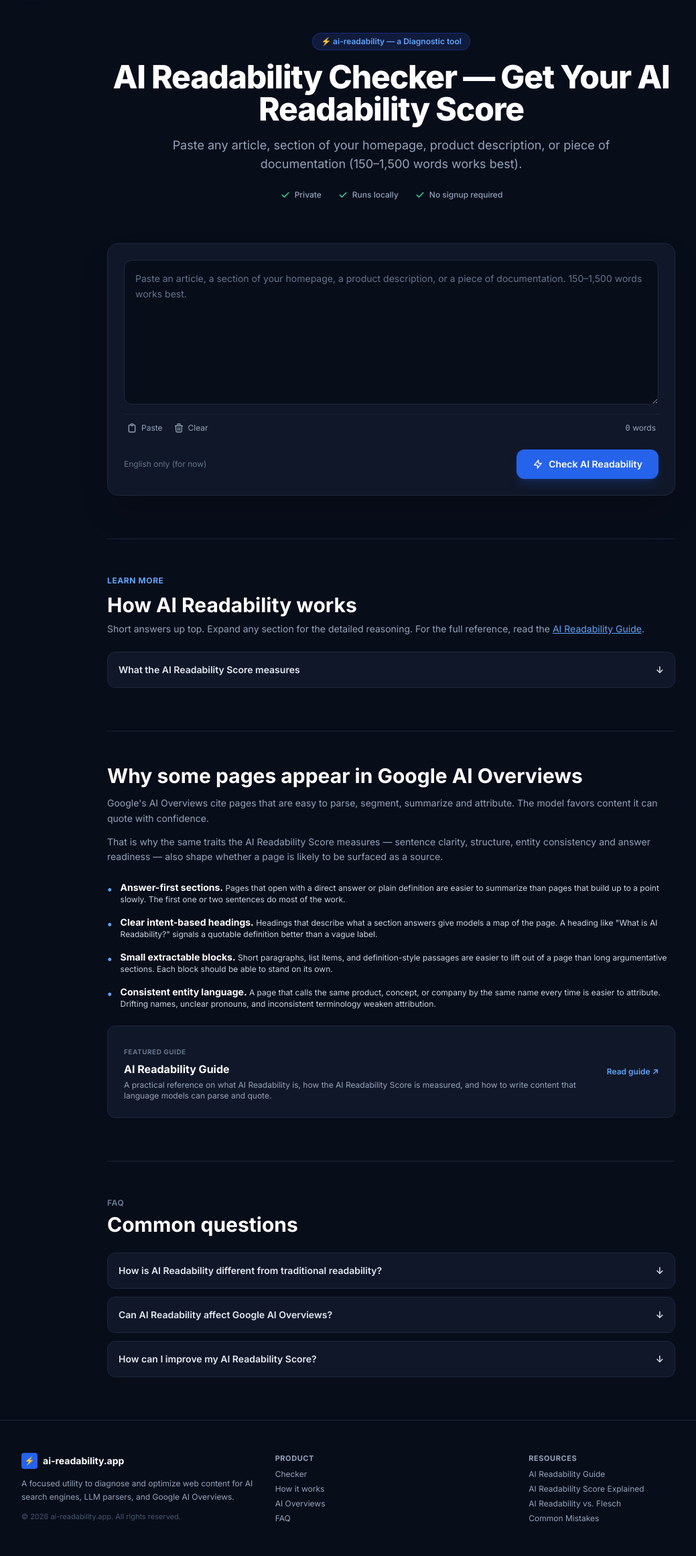
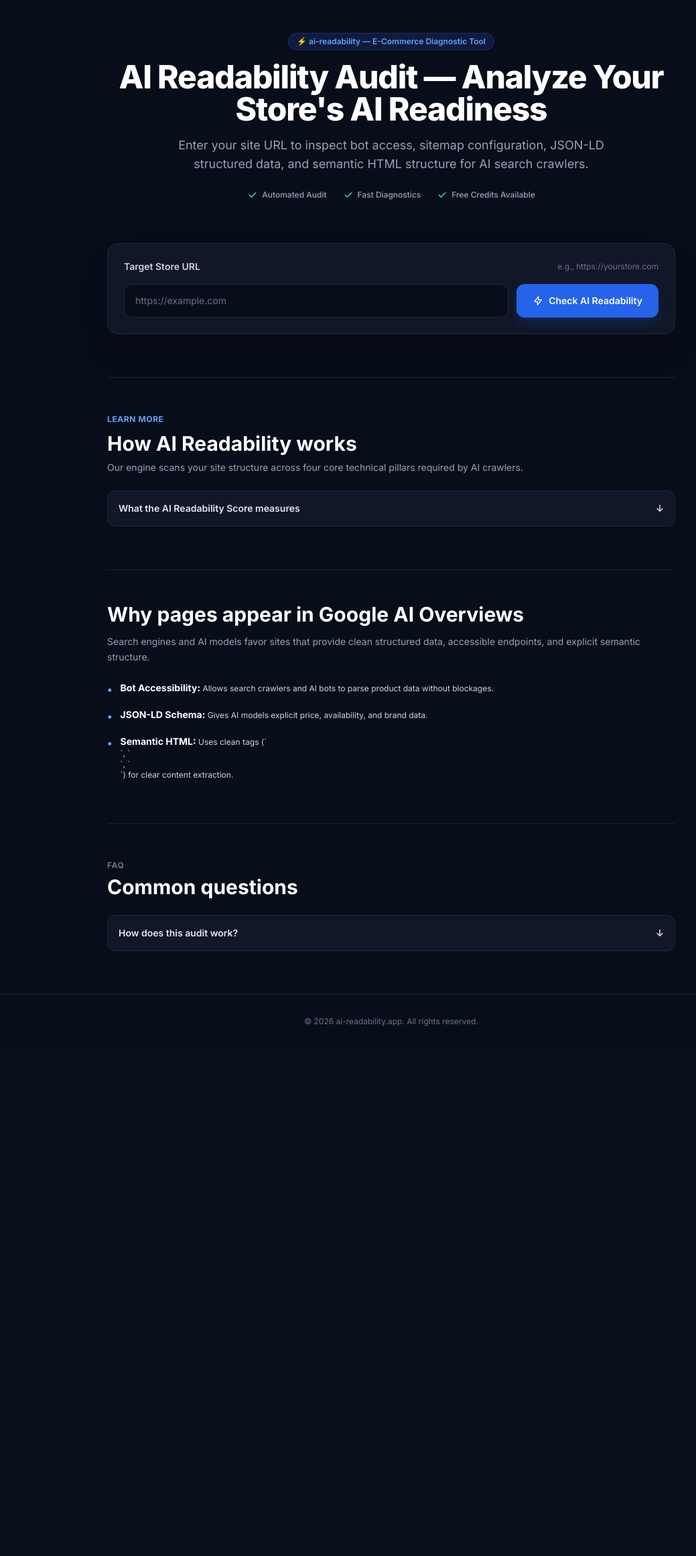
Before and after one commit to habibitrails-ux/ai-readability-audit, a Flask app: page / in a window 1280 px wide. Shown: the part 65-2388 px from the top of the page at 67% size, without its empty margins (56-1095 px from the left). After the commit the page ends 1597 px from the top, so only its background shows below. Run offline with Flask 3, Linux system fonts and the light colour scheme; some libraries are stand-ins or nearby versions.

Commit message:
Update index.html

```diff
--- a/templates/index.html
+++ b/templates/index.html
@@ -3,7 +3,7 @@
 <head>
   <meta charset="UTF-8">
   <meta name="viewport" content="width=device-width, initial-scale=1.0">
-  <title>AI Readability Checker — Get Your AI Readability Score</title>
+  <title>AI Readability Checker — E-Commerce Diagnostic Tool</title>
   <script src="https://cdn.tailwindcss.com"></script>
   <link rel="preconnect" href="https://fonts.googleapis.com">
   <link rel="preconnect" href="https://fonts.gstatic.com" crossorigin>
@@ -16,7 +16,7 @@
 </head>
 <body class="bg-[#080d1a] text-slate-100 min-h-screen flex flex-col justify-between selection:bg-blue-600 selection:text-white">
 
-  <!-- Navigation Header -->
+  <!-- Header Navigation -->
   <header class="border-b border-slate-800/80 bg-[#080d1a]/90 backdrop-blur-md sticky top-0 z-50">
     <div class="max-w-6xl mx-auto px-6 h-16 flex items-center justify-between">
       <div class="flex items-center space-x-3">
@@ -35,54 +35,38 @@
     </div>
   </header>
 
-  <!-- Hero & Tool Container -->
+  <!-- Hero & Tool Section -->
   <main class="max-w-4xl mx-auto px-6 pt-12 pb-16 w-full flex-grow space-y-16">
 
     <!-- Hero Title Header -->
     <div id="checker" class="text-center space-y-4">
       <div class="inline-flex items-center space-x-2 bg-blue-950/60 border border-blue-800/50 px-3 py-1 rounded-full text-xs font-semibold text-blue-400">
-        <span>⚡ ai-readability — a Diagnostic tool</span>
+        <span>⚡ ai-readability — E-Commerce Diagnostic Tool</span>
       </div>
       <h1 class="text-4xl md:text-5xl font-extrabold text-white tracking-tight leading-tight">
-        AI Readability Checker — Get Your AI Readability Score
+        AI Readability Audit — Analyze Your Store's AI Readiness
       </h1>
       <p class="text-slate-400 text-base md:text-lg max-w-2xl mx-auto leading-relaxed">
-        Paste any article, section of your homepage, product description, or piece of documentation (150–1,500 words works best).
+        Enter your site URL to inspect bot access, sitemap configuration, JSON-LD structured data, and semantic HTML structure for AI search crawlers.
       </p>
 
+      <!-- Feature Pills -->
       <div class="flex items-center justify-center space-x-6 text-xs text-slate-400 pt-2 font-medium">
-        <span class="flex items-center gap-1.5"><svg class="w-4 h-4 text-emerald-400" fill="currentColor" viewBox="0 0 20 20"><path d="M16.707 5.293a1 1 0 010 1.414l-8 8a1 1 0 01-1.414 0l-4-4a1 1 0 011.414-1.414L8 12.586l7.293-7.293a1 1 0 011.414 0z"/></svg> Private</span>
-        <span class="flex items-center gap-1.5"><svg class="w-4 h-4 text-emerald-400" fill="currentColor" viewBox="0 0 20 20"><path d="M16.707 5.293a1 1 0 010 1.414l-8 8a1 1 0 01-1.414 0l-4-4a1 1 0 011.414-1.414L8 12.586l7.293-7.293a1 1 0 011.414 0z"/></svg> Runs locally</span>
-        <span class="flex items-center gap-1.5"><svg class="w-4 h-4 text-emerald-400" fill="currentColor" viewBox="0 0 20 20"><path d="M16.707 5.293a1 1 0 010 1.414l-8 8a1 1 0 01-1.414 0l-4-4a1 1 0 011.414-1.414L8 12.586l7.293-7.293a1 1 0 011.414 0z"/></svg> No signup required</span>
+        <span class="flex items-center gap-1.5"><svg class="w-4 h-4 text-emerald-400" fill="currentColor" viewBox="0 0 20 20"><path d="M16.707 5.293a1 1 0 010 1.414l-8 8a1 1 0 01-1.414 0l-4-4a1 1 0 011.414-1.414L8 12.586l7.293-7.293a1 1 0 011.414 0z"/></svg> Automated Audit</span>
+        <span class="flex items-center gap-1.5"><svg class="w-4 h-4 text-emerald-400" fill="currentColor" viewBox="0 0 20 20"><path d="M16.707 5.293a1 1 0 010 1.414l-8 8a1 1 0 01-1.414 0l-4-4a1 1 0 011.414-1.414L8 12.586l7.293-7.293a1 1 0 011.414 0z"/></svg> Fast Diagnostics</span>
+        <span class="flex items-center gap-1.5"><svg class="w-4 h-4 text-emerald-400" fill="currentColor" viewBox="0 0 20 20"><path d="M16.707 5.293a1 1 0 010 1.414l-8 8a1 1 0 01-1.414 0l-4-4a1 1 0 011.414-1.414L8 12.586l7.293-7.293a1 1 0 011.414 0z"/></svg> Free Credits Available</span>
       </div>
     </div>
 
-    <!-- Text Input Box Component -->
-    <div class="bg-[#101728] border border-slate-800 rounded-2xl p-4 md:p-6 shadow-2xl space-y-4">
-      <div class="relative">
-        <textarea id="text-input" oninput="updateWordCount()" rows="8" placeholder="Paste an article, a section of your homepage, a product description, or a piece of documentation. 150–1,500 words works best." class="w-full bg-[#080d1a] border border-slate-800 rounded-xl p-4 text-slate-200 placeholder-slate-500 focus:outline-none focus:ring-2 focus:ring-blue-500/50 focus:border-blue-500 transition-all text-sm leading-relaxed resize-y min-h-[200px]"></textarea>
-
-        <!-- Action Toolbar -->
-        <div class="flex items-center justify-between border-t border-slate-800/80 pt-3 mt-2 px-1 text-xs text-slate-400">
-          <div class="flex items-center gap-4">
-            <button onclick="pasteFromClipboard()" class="flex items-center gap-1.5 hover:text-white transition-colors">
-              <svg class="w-4 h-4" fill="none" stroke="currentColor" viewBox="0 0 24 24"><path stroke-linecap="round" stroke-linejoin="round" stroke-width="2" d="M9 5H7a2 2 0 00-2 2v12a2 2 0 002 2h10a2 2 0 002-2V7a2 2 0 00-2-2h-2M9 5a2 2 0 002 2h2a2 2 0 002-2M9 5a2 2 0 012-2h2a2 2 0 012 2"/></svg>
-              <span>Paste</span>
-            </button>
-            <button onclick="clearText()" class="flex items-center gap-1.5 hover:text-white transition-colors">
-              <svg class="w-4 h-4" fill="none" stroke="currentColor" viewBox="0 0 24 24"><path stroke-linecap="round" stroke-linejoin="round" stroke-width="2" d="M19 7l-.867 12.142A2 2 0 0116.138 21H7.862a2 2 0 01-1.995-1.858L5 7m5 4v6m4-6v6m1-10V4a1 1 0 00-1-1h-4a1 1 0 00-1 1v3M4 7h16"/></svg>
-              <span>Clear</span>
-            </button>
-          </div>
-          <div>
-            <span id="word-count" class="font-mono text-slate-400">0</span> words
-          </div>
-        </div>
+    <!-- URL Input Card -->
+    <div class="bg-[#101728] border border-slate-800 rounded-2xl p-6 shadow-2xl space-y-4">
+      <div class="flex items-center justify-between">
+        <label for="url-input" class="text-sm font-semibold text-slate-300">Target Store URL</label>
+        <span class="text-xs text-slate-500">e.g., https://yourstore.com</span>
       </div>
-
-      <div class="flex items-center justify-between pt-2">
-        <span class="text-xs text-slate-500">English only (for now)</span>
-        <button onclick="runAudit()" class="bg-blue-600 hover:bg-blue-500 text-white font-semibold px-6 py-3 rounded-xl transition-all flex items-center gap-2 text-sm shadow-lg shadow-blue-600/20">
+      <div class="flex flex-col sm:flex-row gap-3">
+        <input id="url-input" type="url" placeholder="https://example.com" class="flex-1 bg-[#080d1a] border border-slate-800 rounded-xl px-4 py-3.5 text-slate-100 placeholder-slate-500 focus:outline-none focus:ring-2 focus:ring-blue-500/50 focus:border-blue-500 transition-all text-sm">
+        <button onclick="runAudit()" class="bg-blue-600 hover:bg-blue-500 text-white font-semibold px-6 py-3.5 rounded-xl transition-all flex items-center justify-center gap-2 text-sm shadow-lg shadow-blue-600/20 whitespace-nowrap">
           <svg class="w-4 h-4" fill="none" stroke="currentColor" viewBox="0 0 24 24"><path stroke-linecap="round" stroke-linejoin="round" stroke-width="2" d="M13 10V3L4 14h7v7l9-11h-7z"/></svg>
           <span>Check AI Readability</span>
         </button>
@@ -90,7 +74,7 @@
       <div id="error-msg" class="hidden text-xs text-red-400 bg-red-950/40 border border-red-800/40 p-3 rounded-lg"></div>
     </div>
 
-    <!-- Audit Diagnostic Output Box -->
+    <!-- Audit Results Box -->
     <div id="results-box" class="hidden bg-[#101728] border border-slate-800 rounded-2xl p-6 shadow-2xl space-y-6">
       <div class="flex items-center justify-between border-b border-slate-800 pb-4">
         <div>
@@ -105,96 +89,71 @@
 
       <div class="grid grid-cols-2 md:grid-cols-4 gap-4">
         <div class="bg-[#080d1a] p-4 rounded-xl border border-slate-800">
-          <div class="text-xs text-slate-400 mb-1">Sentence Clarity</div>
+          <div class="text-xs text-slate-400 mb-1">Bot Accessibility</div>
           <div id="score-bot" class="text-lg font-bold text-white">0/25</div>
         </div>
         <div class="bg-[#080d1a] p-4 rounded-xl border border-slate-800">
-          <div class="text-xs text-slate-400 mb-1">Structure</div>
+          <div class="text-xs text-slate-400 mb-1">Sitemap Status</div>
           <div id="score-sitemap" class="text-lg font-bold text-white">0/25</div>
         </div>
         <div class="bg-[#080d1a] p-4 rounded-xl border border-slate-800">
-          <div class="text-xs text-slate-400 mb-1">Entity Consistency</div>
+          <div class="text-xs text-slate-400 mb-1">Schema JSON-LD</div>
           <div id="score-schema" class="text-lg font-bold text-white">0/25</div>
         </div>
         <div class="bg-[#080d1a] p-4 rounded-xl border border-slate-800">
-          <div class="text-xs text-slate-400 mb-1">Answer Readiness</div>
+          <div class="text-xs text-slate-400 mb-1">Semantic HTML</div>
           <div id="score-semantic" class="text-lg font-bold text-white">0/25</div>
         </div>
       </div>
     </div>
 
-    <!-- Section 1: How AI Readability Works -->
+    <!-- How AI Readability Works -->
     <section id="how-it-works" class="border-t border-slate-800/80 pt-12 space-y-6">
       <div class="space-y-2">
         <span class="text-xs font-bold uppercase tracking-wider text-blue-400">Learn More</span>
         <h2 class="text-2xl md:text-3xl font-bold text-white">How AI Readability works</h2>
-        <p class="text-sm text-slate-400">Short answers up top. Expand any section for the detailed reasoning. For the full reference, read the <a href="#" class="text-blue-400 underline">AI Readability Guide</a>.</p>
+        <p class="text-sm text-slate-400">Our engine scans your site structure across four core technical pillars required by AI crawlers.</p>
       </div>
 
-      <div class="space-y-4">
+      <div class="space-y-3">
         <details class="group bg-[#101728] border border-slate-800 rounded-xl overflow-hidden">
           <summary class="flex justify-between items-center p-4 cursor-pointer font-semibold text-sm text-slate-200 group-open:text-blue-400">
             <span>What the AI Readability Score measures</span>
             <span class="transition group-open:rotate-180">↓</span>
           </summary>
-          <div class="p-4 pt-0 text-xs text-slate-400 border-t border-slate-800/50 space-y-2">
-            The AI Readability Score covers four main traits: <strong>clarity</strong>, <strong>structure</strong>, <strong>entity consistency</strong>, and <strong>answer-readiness</strong> into a single 0–100 index.
+          <div class="p-4 pt-0 text-xs text-slate-400 border-t border-slate-800/50">
+            The score evaluates <strong>Bot Accessibility</strong> (robots.txt permissions), <strong>Sitemap Status</strong>, <strong>Schema JSON-LD</strong> markup completeness, and <strong>Semantic HTML</strong> structure into a consolidated 0–100 rating.
           </div>
         </details>
       </div>
     </section>
 
-    <!-- Section 2: Why Pages Appear in Google AI Overviews -->
+    <!-- AI Overviews Section -->
     <section id="ai-overviews" class="border-t border-slate-800/80 pt-12 space-y-6">
       <div class="space-y-3">
-        <h2 class="text-2xl md:text-3xl font-bold text-white">Why some pages appear in Google AI Overviews</h2>
+        <h2 class="text-2xl md:text-3xl font-bold text-white">Why pages appear in Google AI Overviews</h2>
         <p class="text-sm text-slate-400 leading-relaxed">
-          Google's AI Overviews cite pages that are easy to parse, segment, summarize and attribute. The model favors content it can quote with confidence.
-        </p>
-        <p class="text-sm text-slate-400 leading-relaxed">
-          That is why the same traits the AI Readability Score measures — sentence clarity, structure, entity consistency and answer readiness — also shape whether a page is likely to be surfaced as a source.
+          Search engines and AI models favor sites that provide clean structured data, accessible endpoints, and explicit semantic structure.
         </p>
       </div>
 
       <div class="space-y-4 text-xs text-slate-300">
         <div class="flex items-start gap-3">
           <span class="text-blue-400 font-bold text-base">•</span>
-          <div>
-            <strong class="text-white text-sm">Answer-first sections.</strong> Pages that open with a direct answer or plain definition are easier to summarize than pages that build up to a point slowly. The first one or two sentences do most of the work.
-          </div>
+          <div><strong class="text-white text-sm">Bot Accessibility:</strong> Allows search crawlers and AI bots to parse product data without blockages.</div>
         </div>
         <div class="flex items-start gap-3">
           <span class="text-blue-400 font-bold text-base">•</span>
-          <div>
-            <strong class="text-white text-sm">Clear intent-based headings.</strong> Headings that describe what a section answers give models a map of the page. A heading like "What is AI Readability?" signals a quotable definition better than a vague label.
-          </div>
+          <div><strong class="text-white text-sm">JSON-LD Schema:</strong> Gives AI models explicit price, availability, and brand data.</div>
         </div>
         <div class="flex items-start gap-3">
           <span class="text-blue-400 font-bold text-base">•</span>
-          <div>
-            <strong class="text-white text-sm">Small extractable blocks.</strong> Short paragraphs, list items, and definition-style passages are easier to lift out of a page than long argumentative sections. Each block should be able to stand on its own.
-          </div>
+          <div><strong class="text-white text-sm">Semantic HTML:</strong> Uses clean tags (`<header>`, `<main>`, `<article>`) for clear content extraction.</div>
         </div>
-        <div class="flex items-start gap-3">
-          <span class="text-blue-400 font-bold text-base">•</span>
-          <div>
-            <strong class="text-white text-sm">Consistent entity language.</strong> A page that calls the same product, concept, or company by the same name every time is easier to attribute. Drifting names, unclear pronouns, and inconsistent terminology weaken attribution.
-          </div>
-        </div>
-      </div>
-
-      <!-- Featured Guide Banner -->
-      <div class="bg-[#101728] border border-slate-800 rounded-xl p-6 flex flex-col md:flex-row md:items-center justify-between gap-4 mt-6">
-        <div>
-          <span class="text-[10px] font-bold uppercase tracking-wider text-slate-500">Featured Guide</span>
-          <h3 class="text-base font-bold text-white mt-1">AI Readability Guide</h3>
-          <p class="text-xs text-slate-400 mt-1">A practical reference on what AI Readability is, how the AI Readability Score is measured, and how to write content that language models can parse and quote.</p>
-        </div>
-        <a href="#" class="inline-flex items-center gap-1.5 text-xs font-semibold text-blue-400 hover:text-blue-300 whitespace-nowrap">Read guide ↗</a>
       </div>
     </section>
 
-    <!-- Section 3: FAQ -->
+    <!-- FAQ Section -->
     <section id="faq" class="border-t border-slate-800/80 pt-12 space-y-6">
       <div class="space-y-1">
         <span class="text-xs font-bold uppercase tracking-wider text-slate-500">FAQ</span>
@@ -204,31 +163,11 @@
       <div class="space-y-3">
         <details class="group bg-[#101728] border border-slate-800 rounded-xl overflow-hidden">
           <summary class="flex justify-between items-center p-4 cursor-pointer font-semibold text-sm text-slate-200 group-open:text-blue-400">
-            <span>How is AI Readability different from traditional readability?</span>
+            <span>How does this audit work?</span>
             <span class="transition group-open:rotate-180">↓</span>
           </summary>
           <div class="p-4 pt-0 text-xs text-slate-400 border-t border-slate-800/50">
-            Traditional readability (like Flesch-Kincaid) evaluates reading ease for human readers based on syllable and sentence counts. AI Readability focuses on structural clarity, semantic entity tags, and extractability for AI search engines and LLM parsers.
-          </div>
-        </details>
-
-        <details class="group bg-[#101728] border border-slate-800 rounded-xl overflow-hidden">
-          <summary class="flex justify-between items-center p-4 cursor-pointer font-semibold text-sm text-slate-200 group-open:text-blue-400">
-            <span>Can AI Readability affect Google AI Overviews?</span>
-            <span class="transition group-open:rotate-180">↓</span>
-          </summary>
-          <div class="p-4 pt-0 text-xs text-slate-400 border-t border-slate-800/50">
-            Yes. Pages that use clear, answer-first structures and entity consistency are significantly more likely to be extracted and cited as sources in Google AI Overviews and LLM responses.
-          </div>
-        </details>
-
-        <details class="group bg-[#101728] border border-slate-800 rounded-xl overflow-hidden">
-          <summary class="flex justify-between items-center p-4 cursor-pointer font-semibold text-sm text-slate-200 group-open:text-blue-400">
-            <span>How can I improve my AI Readability Score?</span>
-            <span class="transition group-open:rotate-180">↓</span>
-          </summary>
-          <div class="p-4 pt-0 text-xs text-slate-400 border-t border-slate-800/50">
-            Use explicit headers, start key paragraphs with direct answers, avoid ambiguous pronoun usage, and organize complex lists into bullet points or schema markup.
+            Enter any public web address. The app fetches the target page, parses its robots.txt, checks sitemap availability, inspects JSON-LD script blocks, and scores semantic HTML readability.
           </div>
         </details>
       </div>
@@ -256,66 +195,122 @@
     </div>
   </div>
 
-  <!-- Footer Navigation -->
-  <footer class="border-t border-slate-800/80 bg-[#080d1a] py-12 text-xs text-slate-500">
-    <div class="max-w-6xl mx-auto px-6 grid grid-cols-1 md:grid-cols-3 gap-8">
-      <div class="space-y-3">
-        <div class="flex items-center space-x-2">
-          <div class="w-6 h-6 rounded bg-blue-600 flex items-center justify-center font-bold text-white text-xs">⚡</div>
-          <span class="font-bold text-white text-sm">ai-readability.app</span>
-        </div>
-        <p class="text-slate-400 leading-relaxed">A focused utility to diagnose and optimize web content for AI search engines, LLM parsers, and Google AI Overviews.</p>
-        <p class="text-[11px] text-slate-600">&copy; 2026 ai-readability.app. All rights reserved.</p>
-      </div>
-
-      <div class="space-y-2">
-        <div class="font-bold uppercase tracking-wider text-slate-400 text-[11px]">Product</div>
-        <ul class="space-y-1.5 text-slate-400">
-          <li><a href="#checker" class="hover:text-white">Checker</a></li>
-          <li><a href="#how-it-works" class="hover:text-white">How it works</a></li>
-          <li><a href="#ai-overviews" class="hover:text-white">AI Overviews</a></li>
-          <li><a href="#faq" class="hover:text-white">FAQ</a></li>
-        </ul>
-      </div>
-
-      <div class="space-y-2">
-        <div class="font-bold uppercase tracking-wider text-slate-400 text-[11px]">Resources</div>
-        <ul class="space-y-1.5 text-slate-400">
-          <li><a href="#" class="hover:text-white">AI Readability Guide</a></li>
-          <li><a href="#" class="hover:text-white">AI Readability Score Explained</a></li>
-          <li><a href="#" class="hover:text-white">AI Readability vs. Flesch</a></li>
-          <li><a href="#" class="hover:text-white">Common Mistakes</a></li>
-        </ul>
-      </div>
-    </div>
+  <footer class="border-t border-slate-800/80 bg-[#080d1a] py-8 text-center text-xs text-slate-500">
+    &copy; 2026 ai-readability.app. All rights reserved.
   </footer>
 
   <script>
     let userEmail = "";
 
-    function updateWordCount() {
-      const text = document.getElementById('text-input').value.trim();
-      const words = text ? text.split(/\s+/).length : 0;
-      document.getElementById('word-count').innerText = words;
-    }
-
-    async function pasteFromClipboard() {
-      try {
-        const text = await navigator.clipboard.readText();
-        document.getElementById('text-input').value = text;
-        updateWordCount();
-      } catch (err) {
-        alert('Please allow clipboard permissions or paste manually using Ctrl+V.');
-      }
-    }
-
-    function clearText() {
-      document.getElementById('text-input').value = '';
-      updateWordCount();
-    }
-
     function openAuthModal() {
       document.getElementById('auth-modal').classList.remove('hidden');
     }
 
-    function close
+    function closeAuthModal() {
+      document.getElementById('auth-modal').classList.add('hidden');
+    }
+
+    async function sendOtp() {
+      const email = document.getElementById('modal-email').value.trim();
+      const msgBox = document.getElementById('modal-msg');
+      if(!email) return;
+
+      msgBox.className = "text-xs text-center text-blue-400 block";
+      msgBox.innerText = "Sending OTP...";
+
+      try {
+        const res = await fetch('/send-otp', {
+          method: 'POST',
+          headers: {'Content-Type': 'application/json'},
+          body: JSON.stringify({ email })
+        });
+        const data = await res.json();
+        if(res.ok) {
+          userEmail = email;
+          document.getElementById('modal-step-1').classList.add('hidden');
+          document.getElementById('modal-step-2').classList.remove('hidden');
+          document.getElementById('modal-title').innerText = "Enter Verification Code";
+          msgBox.className = "text-xs text-center text-emerald-400 block";
+          msgBox.innerText = "Code sent! Check your inbox/spam folder.";
+        } else {
+          msgBox.className = "text-xs text-center text-red-400 block";
+          msgBox.innerText = data.error || "Failed to send code";
+        }
+      } catch(e) {
+        msgBox.className = "text-xs text-center text-red-400 block";
+        msgBox.innerText = "Server error. Please try again.";
+      }
+    }
+
+    async function verifyOtp() {
+      const otp = document.getElementById('modal-otp').value.trim();
+      const msgBox = document.getElementById('modal-msg');
+      if(!otp) return;
+
+      try {
+        const res = await fetch('/verify-otp', {
+          method: 'POST',
+          headers: {'Content-Type': 'application/json'},
+          body: JSON.stringify({ email: userEmail, otp })
+        });
+        const data = await res.json();
+        if(res.ok) {
+          closeAuthModal();
+          document.getElementById('auth-status').innerHTML = `<span class="bg-slate-800 text-blue-400 px-3 py-1.5 rounded-lg text-xs font-semibold">${userEmail} (${data.credits} credits)</span>`;
+        } else {
+          msgBox.className = "text-xs text-center text-red-400 block";
+          msgBox.innerText = data.error || "Invalid OTP code";
+        }
+      } catch(e) {
+        msgBox.className = "text-xs text-center text-red-400 block";
+        msgBox.innerText = "Verification error";
+      }
+    }
+
+    async function runAudit() {
+      const url = document.getElementById('url-input').value.trim();
+      const errBox = document.getElementById('error-msg');
+      const resultsBox = document.getElementById('results-box');
+
+      errBox.classList.add('hidden');
+      if(!url) {
+        errBox.innerText = "Please enter a valid website URL to audit.";
+        errBox.classList.remove('hidden');
+        return;
+      }
+
+      try {
+        const res = await fetch('/audit', {
+          method: 'POST',
+          headers: {'Content-Type': 'application/json'},
+          body: JSON.stringify({ url })
+        });
+        const data = await res.json();
+
+        if(res.status === 401) {
+          openAuthModal();
+          return;
+        }
+
+        if(!res.ok) {
+          errBox.innerText = data.error || "Audit failed.";
+          errBox.classList.remove('hidden');
+          return;
+        }
+
+        document.getElementById('score-display').innerText = `${data.overall_ai_score}/100`;
+        document.getElementById('result-summary').innerText = data.summary;
+        document.getElementById('score-bot').innerText = `${data.breakdown.bot_accessibility.score}/25`;
+        document.getElementById('score-sitemap').innerText = `${data.breakdown.sitemap_status.score}/25`;
+        document.getElementById('score-schema').innerText = `${data.breakdown.schema_json_ld.score}/25`;
+        document.getElementById('score-semantic').innerText = `${data.breakdown.semantic_html.score}/25`;
+
+        resultsBox.classList.remove('hidden');
+      } catch(e) {
+        errBox.innerText = "Unable to connect to server.";
+        errBox.classList.remove('hidden');
+      }
+    }
+  </script>
+</body>
+</html>
```
